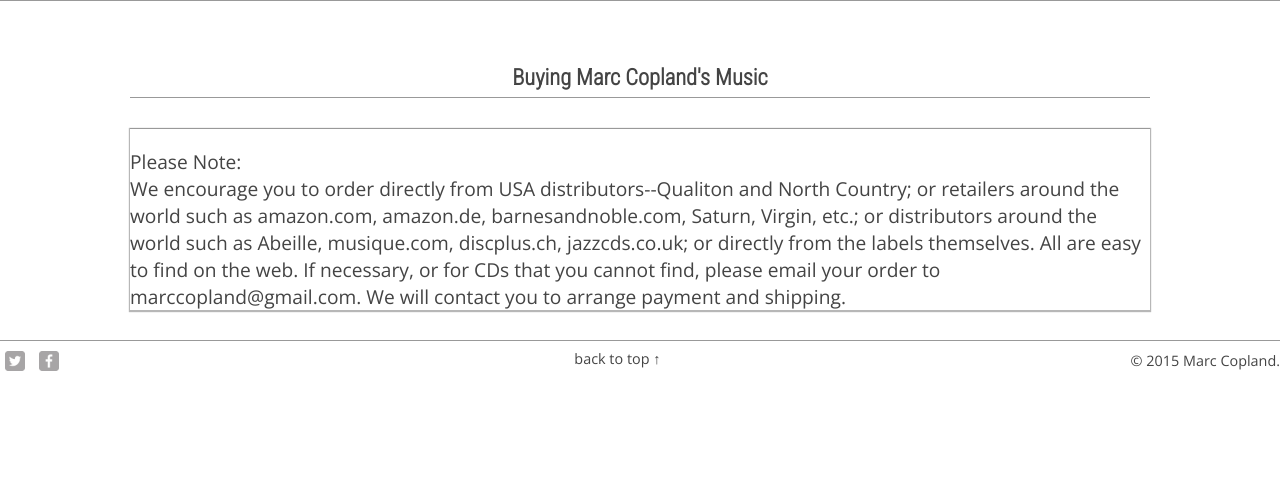
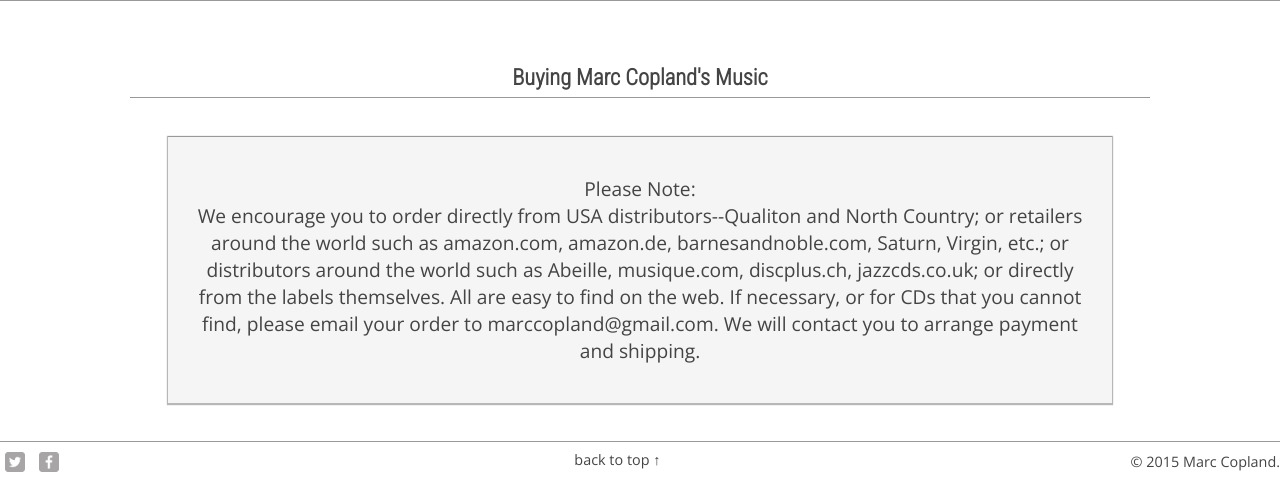
Before and after one commit to aleksfadini/marccopland, a PHP site: page /buyrecords.html in a window 1280 px wide. Shown: the part 395-881 px from the top of the page. Before the commit the page ends 766 px from the top, so only its background shows below. Run offline with PHP 8.4, Linux system fonts and the light colour scheme.

Commit message:
updated Live Gigs and Buy Records (started)

```diff
--- a/css/style.css
+++ b/css/style.css
@@ -47,6 +47,13 @@ h5 {
 .topborder {
 	margin: 30px 0 0 0;
 	  border-top: #999 solid 1px;
+}
+
+.textbox {
+	text-align: center;
+	margin: 2em;
+	padding: 1em;
+	background-color: #f5f5f5;
 }
 /**********************************
 HEADING
```
